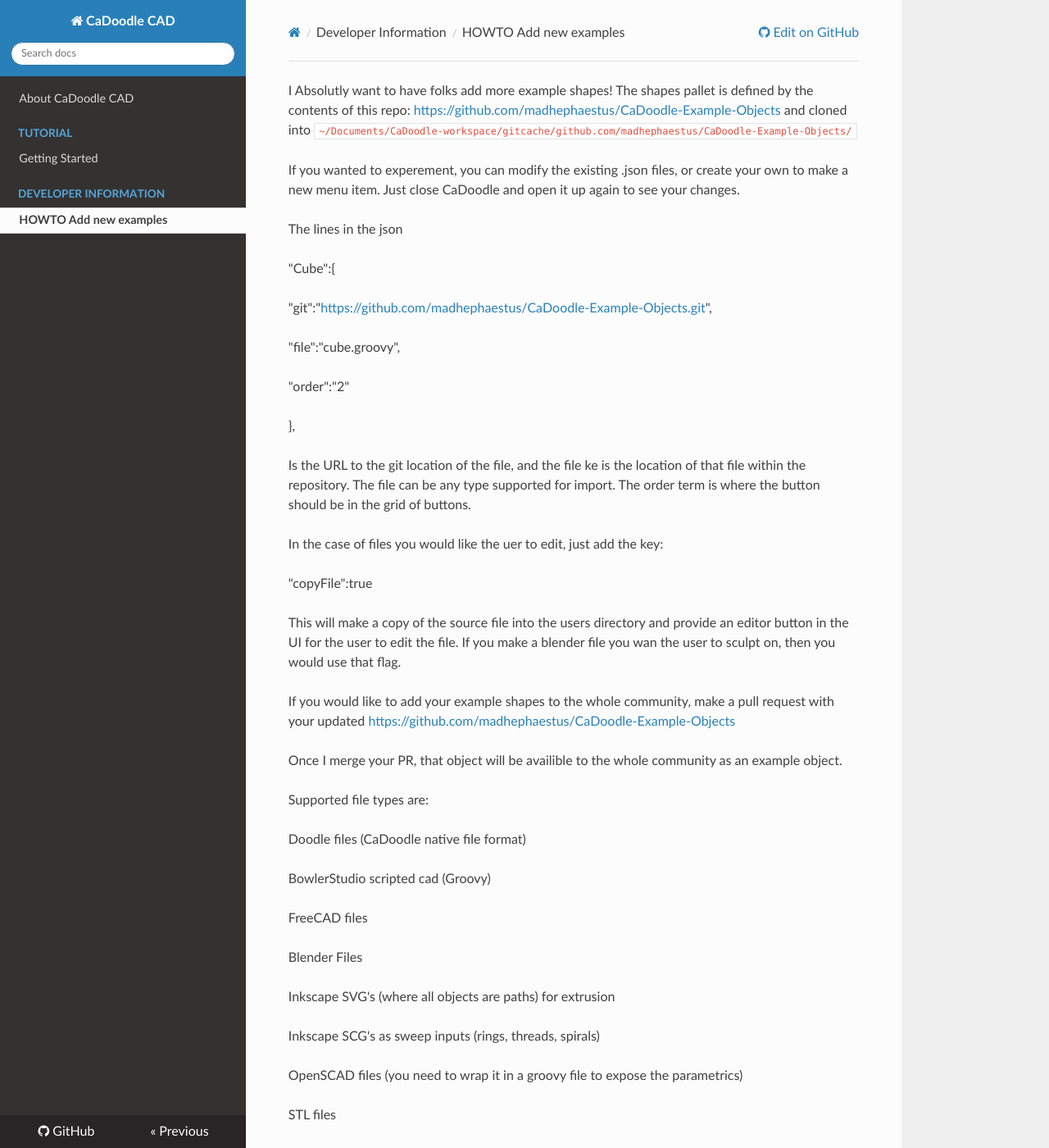
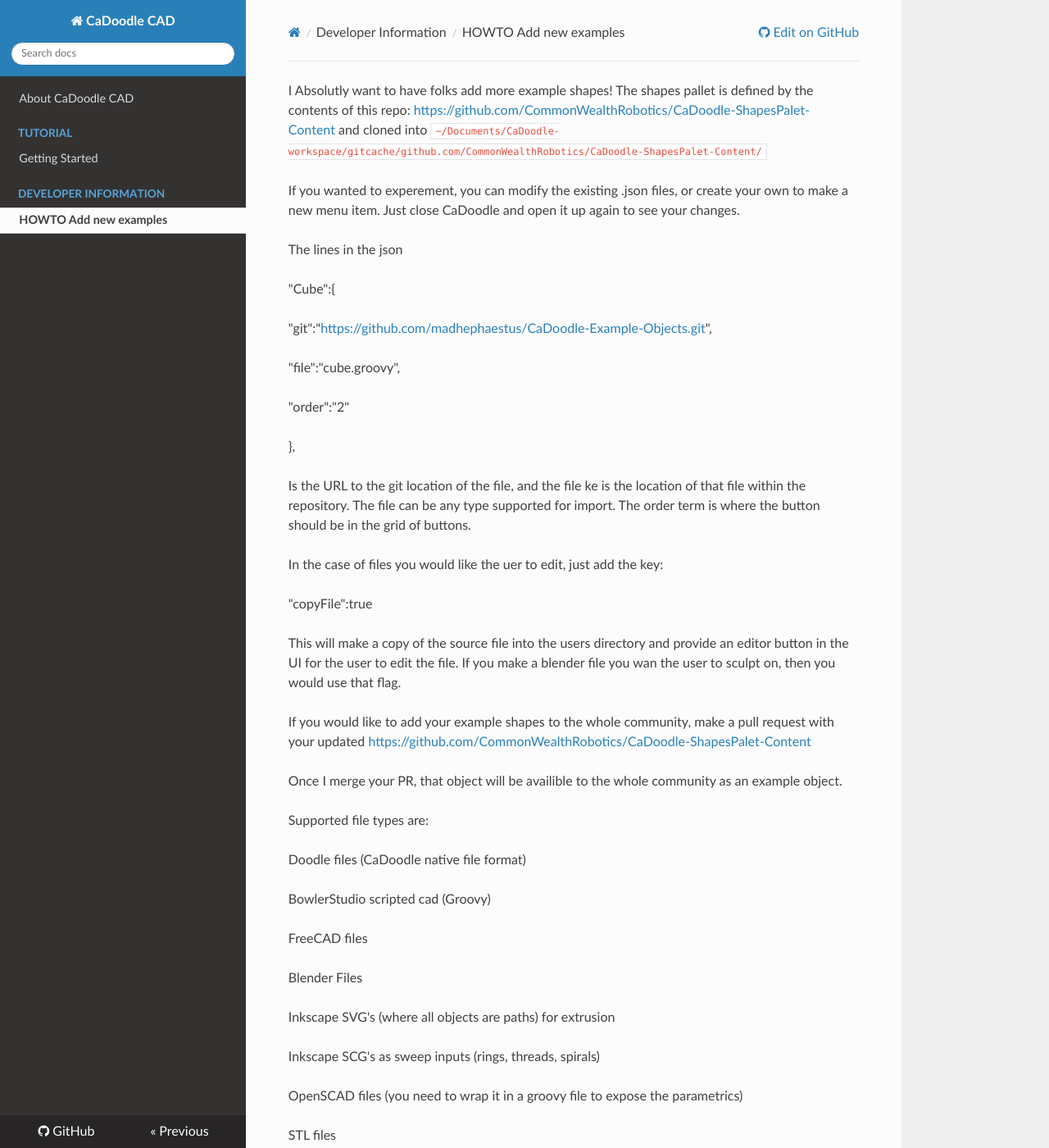
Before and after one commit to CaDoodleWebsite/cadoodlecad.github.io, an MkDocs documentation site: the page built from docs/docs/tutorial/AddNewExampleObjects.md, in a window 1280 px wide and 1400 px high. Shown: the whole window at 82% size. Built offline with MkDocs 1.6.1, drawn with Linux system fonts in a browser that asks for light colours; nearby versions of some CDN libraries.

Commit message:
Updating documentation for where the shapes pallet files live

```diff
--- a/docs/docs/tutorial/AddNewExampleObjects.md
+++ b/docs/docs/tutorial/AddNewExampleObjects.md
@@ -1,4 +1,4 @@
-<p>I Absolutly want to have folks add more example shapes! The shapes pallet is defined by the contents of this repo:&nbsp;<a href="https://github.com/madhephaestus/CaDoodle-Example-Objects" class="relative pointer-events-auto a cursor-pointer          underline  " rel="noopener nofollow ugc" target="_blank">https://github.com/madhephaestus/CaDoodle-Example-Objects</a>&nbsp;and cloned into&nbsp;<code>~/Documents/CaDoodle-workspace/gitcache/github.com/madhephaestus/CaDoodle-Example-Objects/</code></p>
+<p>I Absolutly want to have folks add more example shapes! The shapes pallet is defined by the contents of this repo:&nbsp;<a href="https://github.com/CommonWealthRobotics/CaDoodle-ShapesPalet-Content" class="relative pointer-events-auto a cursor-pointer          underline  " rel="noopener nofollow ugc" target="_blank">https://github.com/CommonWealthRobotics/CaDoodle-ShapesPalet-Content</a>&nbsp;and cloned into&nbsp;<code>~/Documents/CaDoodle-workspace/gitcache/github.com/CommonWealthRobotics/CaDoodle-ShapesPalet-Content/</code></p>
 
 <p>If you wanted to experement, you can modify the existing .json files, or create your own to make a new menu item. Just close CaDoodle and open it up again to see your changes.</p>
 
@@ -33,7 +33,7 @@
 <p>This will make a copy of the source file into the users directory and provide an editor button in the UI for the user to edit the file. If you make a blender file you wan the user to sculpt on, then you would use that flag.</p>
 
 
-<p>If you would like to add your example shapes to the whole community, make a pull request with your updated&nbsp;<a href="https://github.com/madhephaestus/CaDoodle-Example-Objects" class="relative pointer-events-auto a cursor-pointer          underline  " rel="noopener nofollow ugc" target="_blank">https://github.com/madhephaestus/CaDoodle-Example-Objects</a></p>
+<p>If you would like to add your example shapes to the whole community, make a pull request with your updated&nbsp;<a href="https://github.com/CommonWealthRobotics/CaDoodle-ShapesPalet-Content" class="relative pointer-events-auto a cursor-pointer          underline  " rel="noopener nofollow ugc" target="_blank">https://github.com/CommonWealthRobotics/CaDoodle-ShapesPalet-Content</a></p>
 
 
 <p>Once I merge your PR, that object will be availible to the whole community as an example object.</p>
```
